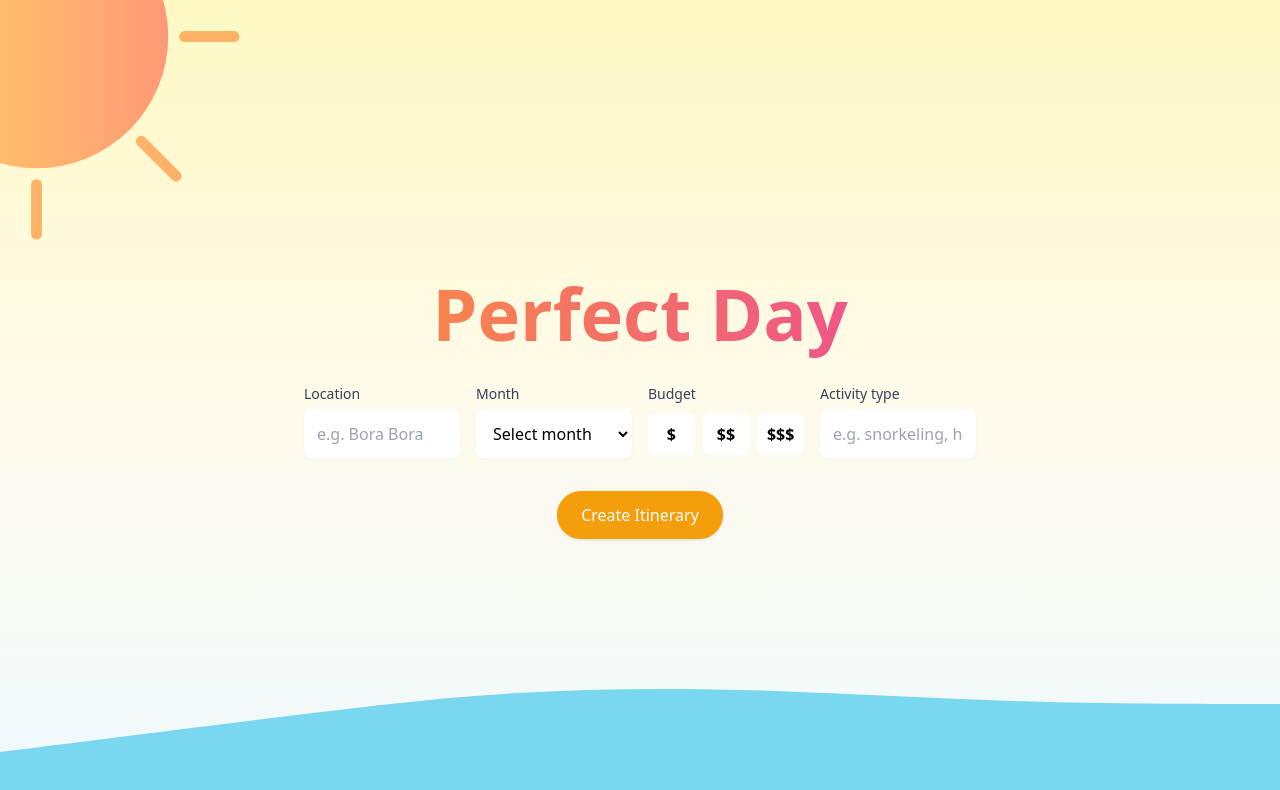
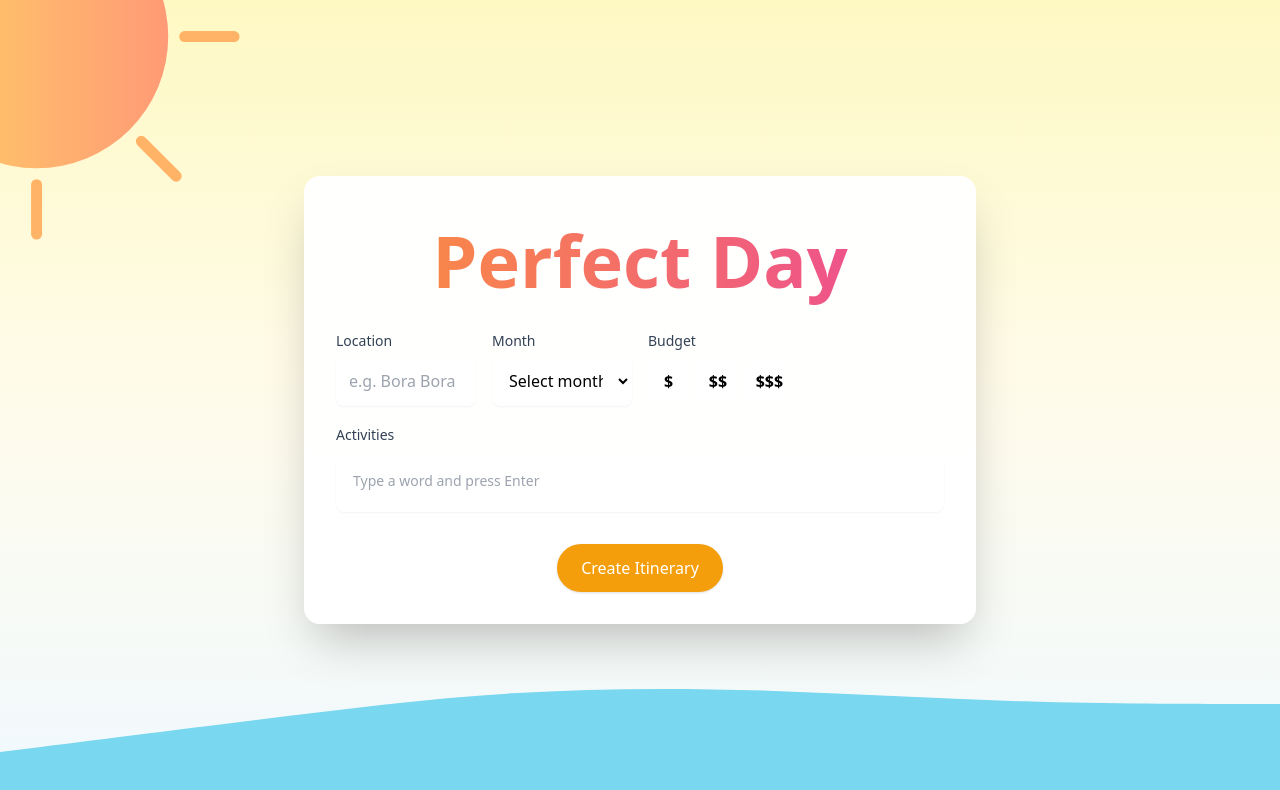
Before and after one commit to HD-Brody/NewHacks2025, a React (Vite) app in the folder frontend/: page / in a window 1280 px wide. Shown: the top 790 px of the page. Built offline with nearby package versions, Linux system fonts and the light colour scheme; the HTML template or start-up script is replaced by a standard one.

Commit message:
Finish up landing page

```diff
--- a/frontend/src/pages/LandingPage.jsx
+++ b/frontend/src/pages/LandingPage.jsx
@@ -4,12 +4,46 @@ export default function LandingPage({ initial = {}, onCreate }){
   const [location, setLocation] = useState(initial.location || '')
   const [month, setMonth] = useState(initial.month || '')
   const [budget, setBudget] = useState(initial.budget || '')
-  const [activityType, setActivityType] = useState(initial.activityType || '')
+  // activities: array of singular activity words. activityInput holds the current typed word.
+  const [activities, setActivities] = useState(
+    initial.activities && Array.isArray(initial.activities)
+      ? initial.activities
+      : (initial.activityType ? initial.activityType.split(',').map(s=>s.trim()).filter(Boolean) : [])
+  )
+  const [activityInput, setActivityInput] = useState('')
 
   const handleSubmit = (e) => {
     e && e.preventDefault()
-    const payload = { location, month, budget, activityType }
+    // keep backward compatibility by providing activityType as a comma-joined string
+    const payload = { location, month, budget, activityType: activities.join(','), activities }
     onCreate && onCreate(payload)
+  }
+
+  const addActivity = (word) => {
+    const clean = (word || '').trim()
+    if (!clean) return
+    // only allow single words (no spaces)
+    if (clean.split(/\s+/).length > 1) return
+    // prevent duplicates
+    if (activities.includes(clean)) return
+    setActivities(prev => [...prev, clean])
+  }
+
+  const removeActivity = (idx) => {
+    setActivities(prev => prev.filter((_, i) => i !== idx))
+  }
+
+  const handleActivityKeyDown = (e) => {
+    if (e.key === 'Enter'){
+      e.preventDefault()
+      if (!activityInput) return
+      addActivity(activityInput)
+      setActivityInput('')
+    }
+    if (e.key === 'Backspace' && !activityInput && activities.length){
+      // remove last activity on backspace when input empty
+      removeActivity(activities.length - 1)
+    }
   }
 
   return (
@@ -46,8 +80,8 @@ export default function LandingPage({ initial = {}, onCreate }){
       </div>
 
       <div className="w-full max-w-2xl">
-        <div className="relative text-center">
-          <h1 className="text-7xl font-extrabold mb-4 py-4 text-transparent bg-clip-text bg-gradient-to-r from-orange-400 to-pink-500">Perfect Day</h1>
+        <div className="relative bg-white/95 p-6 md:p-8 rounded-2xl shadow-2xl text-left backdrop-blur-sm">
+          <h1 className="text-7xl font-extrabold mb-4 py-4 text-center text-transparent bg-clip-text bg-gradient-to-r from-orange-400 to-pink-500">Perfect Day</h1>
           <form onSubmit={handleSubmit} className="space-y-4 text-left">
             <div className="grid grid-cols-1 md:grid-cols-2 lg:grid-cols-4 gap-4">
 
@@ -95,11 +129,34 @@ export default function LandingPage({ initial = {}, onCreate }){
                 </div>
               </label>
 
+            </div>
+
+            {/* Activities row: full width below the grid */}
+            <div>
               <label className="block">
-                <span className="text-sm font-medium text-slate-700">Activity type</span>
-                <input value={activityType} onChange={e=>setActivityType(e.target.value)} className="mt-1 block w-full p-3 border border-transparent rounded-lg shadow-sm" placeholder="e.g. snorkeling, hiking" />
+                <span className="text-sm font-medium text-slate-700">Activities</span>
+                <div className="mt-2 p-2 bg-white rounded-lg border border-transparent shadow-sm">
+                  <div className="flex flex-col flex-wrap">
+
+                    <input
+                      value={activityInput}
+                      onChange={e=>setActivityInput(e.target.value)}
+                      onKeyDown={handleActivityKeyDown}
+                      className="flex-1 min-w-0 p-2 bg-transparent outline-none text-sm"
+                      placeholder="Type a word and press Enter"
+                    />
+                    <div className='mt-1 gap-1 flex flex-wrap'>
+                        {activities.map((a, idx) => (
+                        <span key={a + idx} className="inline-flex items-center gap-2 px-3 py-1 rounded-full bg-amber-100 text-sm">
+                            <span className="capitalize">{a}</span>
+                            <button type="button" onClick={()=>removeActivity(idx)} className="text-amber-600 hover:text-amber-800 text-xs font-bold">×</button>
+                        </span>
+                        ))}
+                    </div>
+
+                  </div>
+                </div>
               </label>
-
             </div>
 
             <div className="text-center pt-4">
```
